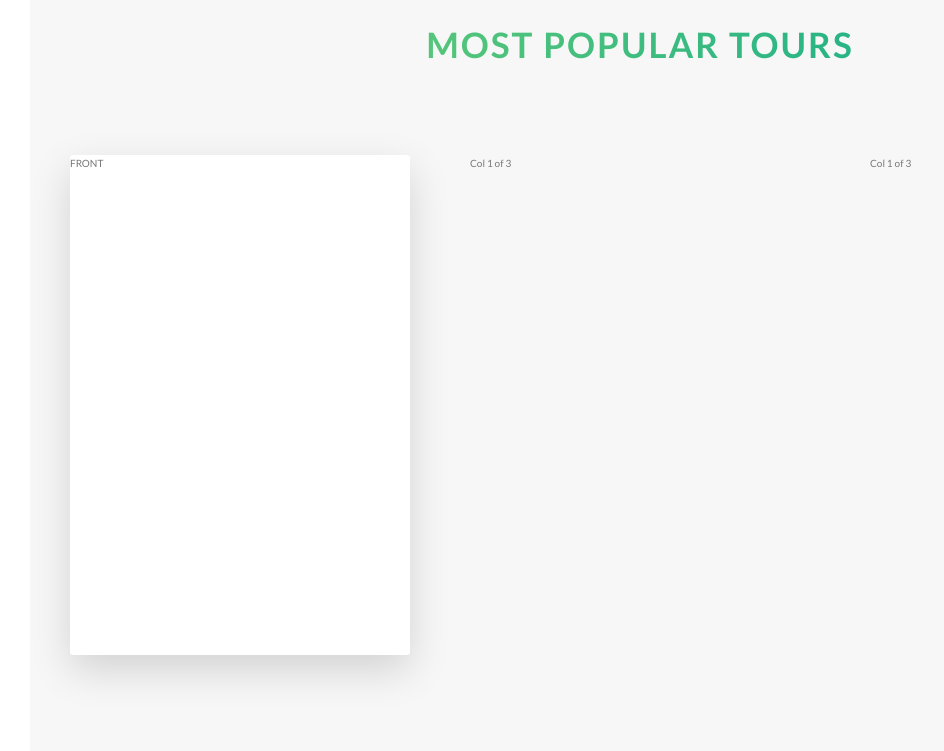
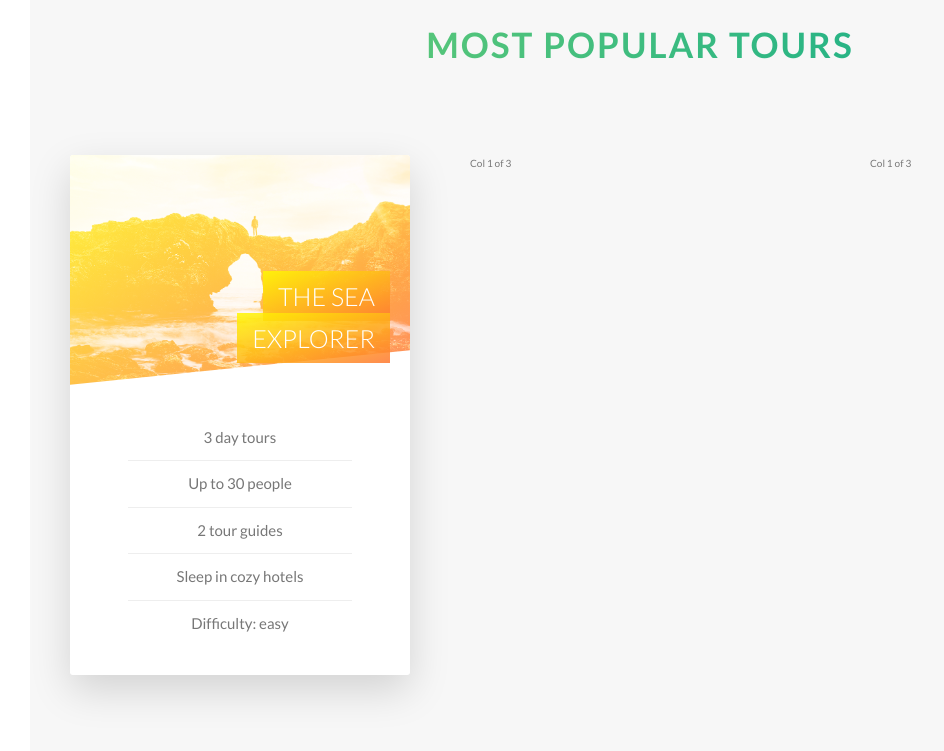
Before and after one commit to itzVort3x1/natours, a website: page index.html in a window 1280 px wide. Shown: the part 2200-2951 px from the top of the page, without its empty margins (0-944 px from the left). Drawn offline with Linux system fonts and the light colour scheme.

Commit message:
finished card tour front part

```diff
--- a/index.html
+++ b/index.html
@@ -113,7 +113,23 @@
                     <div class="col-1-of-3">
                         <div class="card">
                             <div class="card__side card__side--front">
-                                FRONT
+                                <div class="card__picture card__picture--1">
+                                    &nbsp;
+                                </div>
+                                <h4 class="card__heading">
+                                    <span class="card__heading-span card__heading-span--1">
+                                        The sea explorer
+                                    </span>
+                                </h4>
+                                <div class="card__details">
+                                    <ul>
+                                        <li>3 day tours</li>
+                                        <li>Up to 30 people</li>
+                                        <li>2 tour guides</li>
+                                        <li>Sleep in cozy hotels</li>
+                                        <li>Difficulty: easy</li>
+                                    </ul>
+                                </div>
                             </div>
                             <div class="card__side card__side--back card__side--back-1">
                                 BACK
--- a/sass/abstracts/_variables.scss
+++ b/sass/abstracts/_variables.scss
@@ -10,6 +10,7 @@ $color-tertiary-light: #2998ff;
 $color-tertiary-dark: #5643fa;
 
 $color-grey-light-1: #f7f7f7;
+$color-grey-light-2: #eee;
 
 $color-grey-dark: #777;
 $color-white: #fff;
--- a/sass/components/_card.scss
+++ b/sass/components/_card.scss
@@ -1,11 +1,12 @@
 .card {
+     // FUNCTIONALITY
      perspective: 150rem;
      -moz-perspective: 150rem;
      position: relative;
-     height: 50rem;
+     height: 52rem;
 
      &__side{
-          height: 50rem;
+          height: 52rem;
           transition: all .8s ease;
           position: absolute;
           top: 0;
@@ -13,6 +14,7 @@
           width: 100%;
           backface-visibility: hidden;
           border-radius: 3px;
+          overflow: hidden;
           box-shadow: 0 1.5rem 4rem rgba($color-black, .15);
 
           &--front{
@@ -29,10 +31,73 @@
      }
 
      &:hover &__side--front{
-          transform: rotateY(180deg);
+          transform: rotateY(-180deg);
      }
 
      &:hover &__side--back{
           transform: rotateY(0deg);
      }
+
+     // FRONT SIDE STYLING
+     &__picture{
+          background-size: cover;
+          height: 23rem;
+          background-blend-mode: screen;
+          clip-path: polygon(0 0, 100% 0, 100% 85%, 0 100%);
+
+          &--1 {
+               background-image: linear-gradient(to right bottom, $color-secondary-light, $color-secondary-dark) ,url(../../img/nat-5.jpg);
+          }
+
+          &--2{
+               background-image: url(../../img/nat-6.jpg);
+          }
+
+          &--3{
+               background-image: url(../../img/nat-7.jpg);
+          }
+     }
+
+     &__heading{
+          font-size: 2.5rem;
+          font-weight: 300;
+          text-transform: uppercase;
+          text-align: right;
+          color: $color-white;
+          position: absolute;
+          top: 12rem;
+          right: 2rem;
+          width: 60%;
+     }
+
+     &__heading-span {
+          padding: 1rem 1.5rem;
+          box-decoration-break: clone;
+          -webkit-box-decoration-break: clone;
+
+          &--1 {
+               background-image: linear-gradient(to right bottom, rgba($color-secondary-light, .85), rgba($color-secondary-dark, .85));
+               // -webkit-background-clip: text;
+               // background-clip: text;
+          }
+     }
+
+     &__details{
+          padding: 3rem;
+          ul{
+               list-style: none;
+               width: 80%;
+               margin: 0 auto;
+
+               li {
+                    text-align: center;
+                    font-size: 1.5rem;
+                    padding: 1rem;
+
+                    &:not(:last-child){
+                         border-bottom: 1px solid $color-grey-light-2;
+                    }
+               }
+          }
+     }
 }
```
Also changed, not shown: css/style.css.
